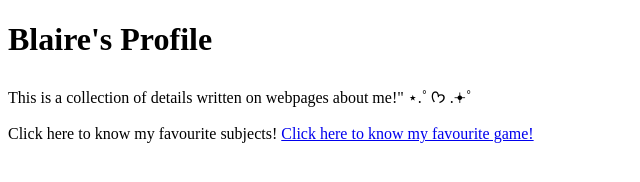
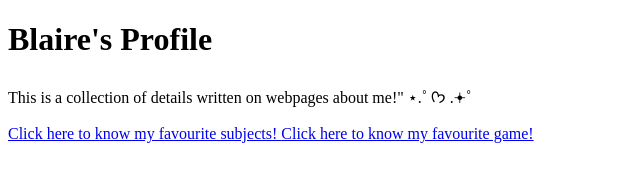
Before and after one commit to blzy12/Lithium-Lab3-Asuncion, a plain HTML site: page index.html in a window 1280 px wide. Shown: the whole page, without its empty margins (0-640 px from the left). Drawn offline with Linux system fonts and the light colour scheme.

Commit message:
Update index.html

```diff
--- a/index.html
+++ b/index.html
@@ -12,7 +12,7 @@
 		<h1> Blaire's Profile </h1>
 		<p> This is a collection of details written on webpages about me!"
 		⋆.˚ ᡣ𐭩 .𖥔˚ </p>
-	    	<a heref="subjects.html"> Click here to know my favourite subjects!
+	    	<a href="subjects.html"> Click here to know my favourite subjects!
 		<a href="games.html"> Click here to know my favourite game!
     </body>
 </html>
```
